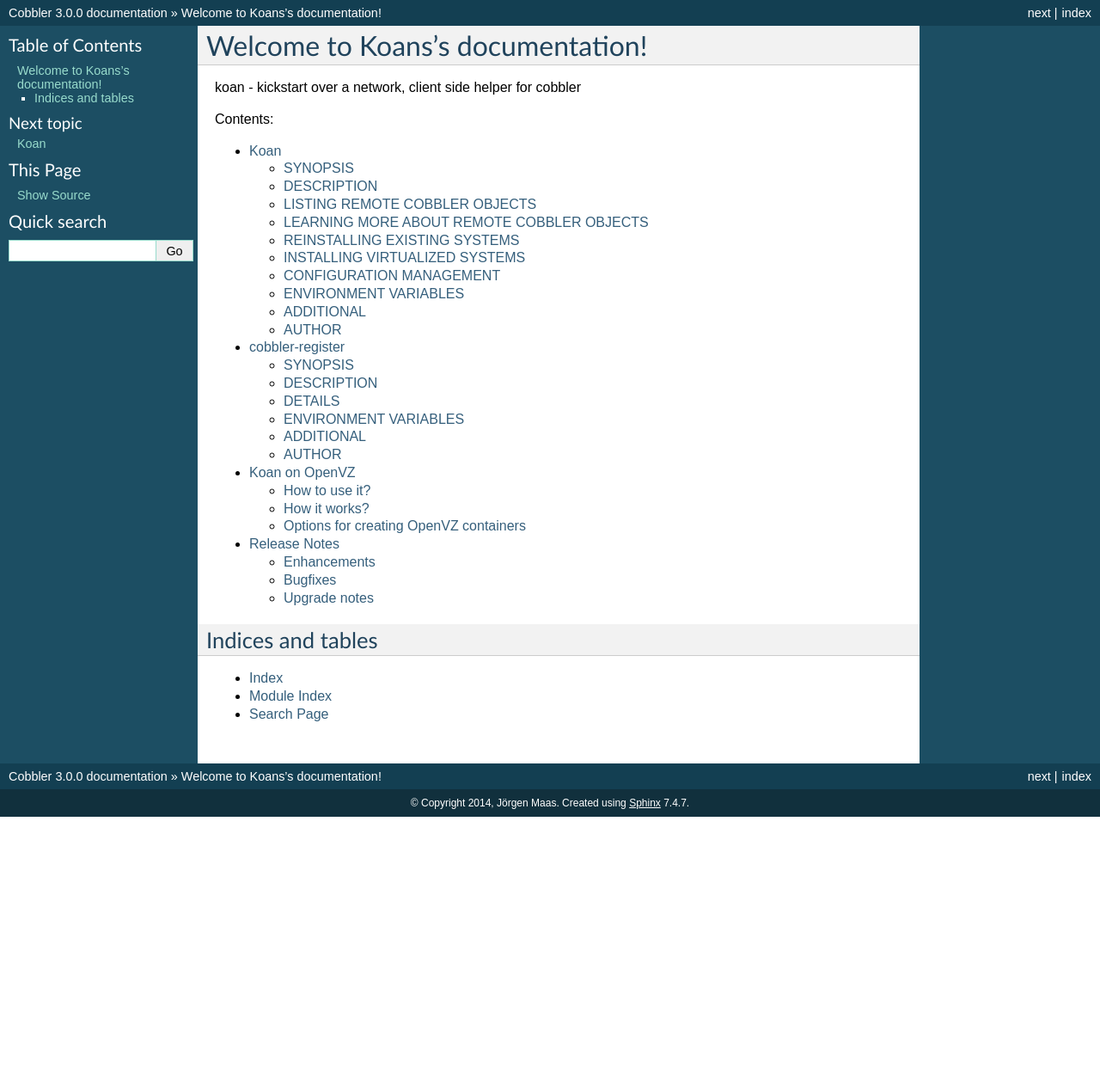
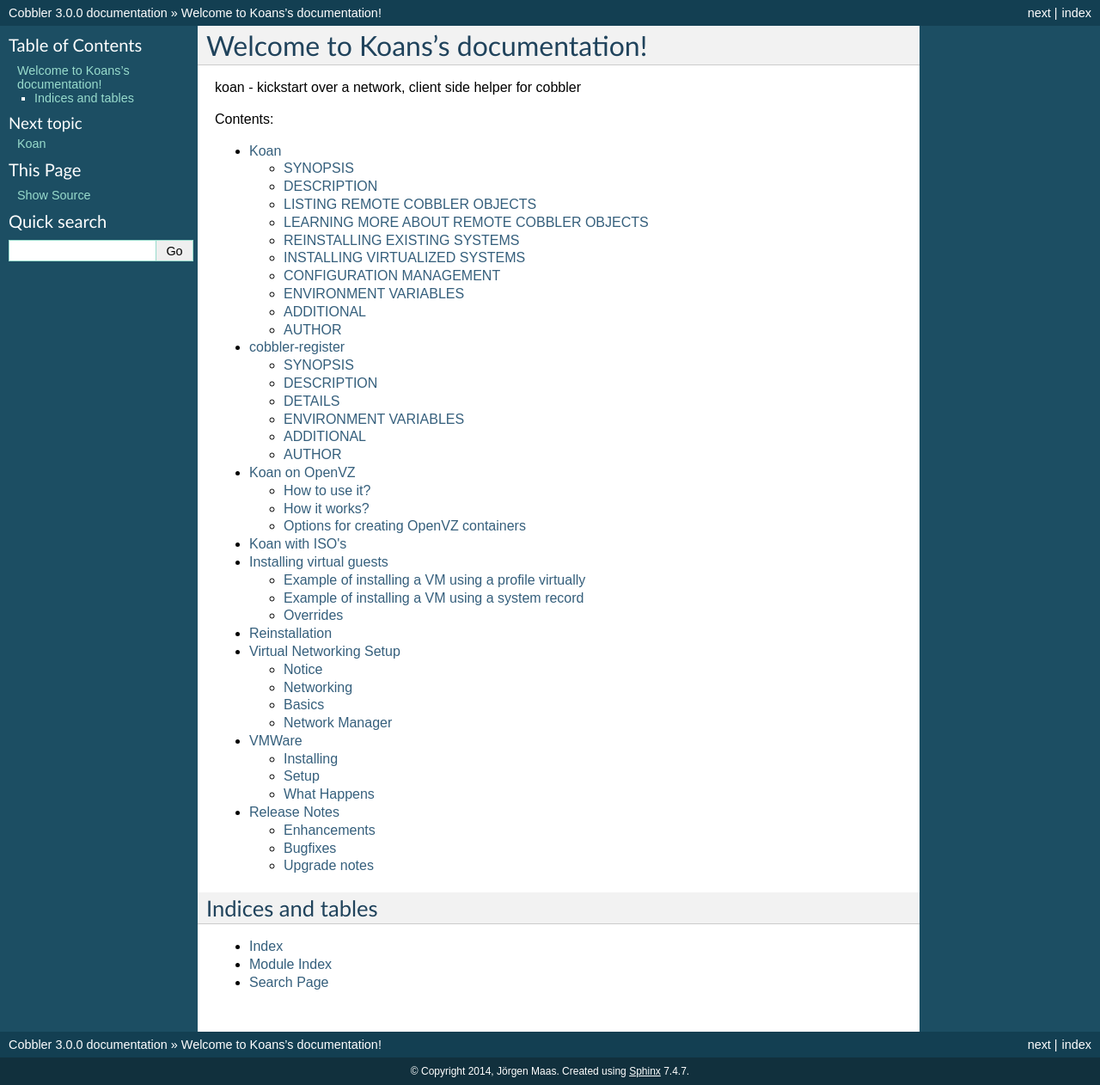
Before and after one commit to cobbler/koan, a Sphinx documentation site: the page built from docs/index.rst, in a window 1280 px wide. Shown: the whole page at 86% size. Built offline with Sphinx 7.4.7, drawn with Linux system fonts in a browser that asks for light colours; before the commit the page ends 950 px from its top, so only the background shows below that.

Commit message:
Docs: Add new pages to the index-page

```diff
--- a/docs/index.rst
+++ b/docs/index.rst
@@ -11,6 +11,11 @@
    Koan <koan>
    cobbler-register <cobbler-register>
    Koan on OpenVZ <koan-on-openvz>
+   Koan with ISO's <koan-with-isos>
+   Installing virtual guests <installing-virtual-guests>
+   Reinstallation <reinstallation>
+   Virtual Networking Setup <virtual-networking-setup>
+   VMWare <vmware>
    Release Notes <release-notes>
 
 Indices and tables
```
